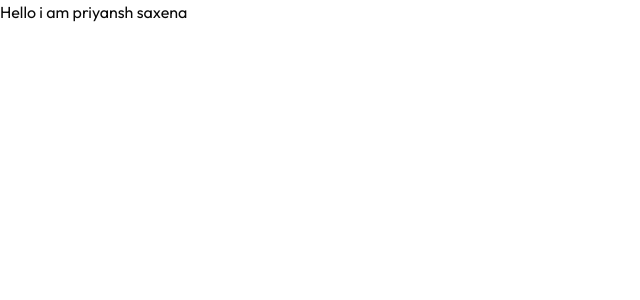
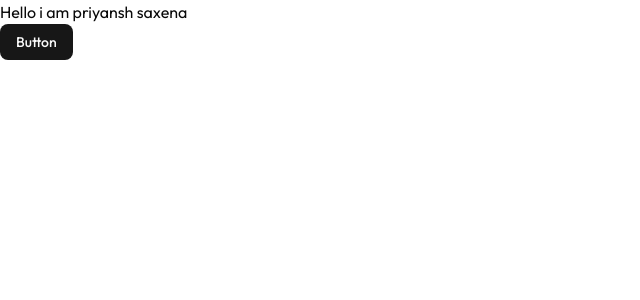
Before and after one commit to Priyansh7999/prep-studio-ai, a Next.js app: page / in a window 1280 px wide. Shown: the top 300 px of the page, without its empty margins (0-640 px from the left). Built offline with nearby package versions, Linux system fonts and the light colour scheme.

Commit message:
feat: add drizzle orm with neon postgresql and create USER table

```diff
--- a/app/page.js
+++ b/app/page.js
@@ -1,9 +1,11 @@
+import { Button } from "@/components/ui/button";
 import Image from "next/image";
 
 export default function Home() {
   return (
     <div>
       <h2>Hello i am priyansh saxena</h2>
+      <Button>Button</Button>
     </div>
   );
 }
--- /dev/null
+++ b/components/ui/button.jsx
@@ -0,0 +1,60 @@
+import * as React from "react"
+import { cva } from "class-variance-authority";
+import { Slot } from "radix-ui"
+
+import { cn } from "@/lib/utils"
+
+const buttonVariants = cva(
+  "inline-flex items-center justify-center gap-2 whitespace-nowrap rounded-md text-sm font-medium transition-all disabled:pointer-events-none disabled:opacity-50 [&_svg]:pointer-events-none [&_svg:not([class*='size-'])]:size-4 shrink-0 [&_svg]:shrink-0 outline-none focus-visible:border-ring focus-visible:ring-ring/50 focus-visible:ring-[3px] aria-invalid:ring-destructive/20 dark:aria-invalid:ring-destructive/40 aria-invalid:border-destructive",
+  {
+    variants: {
+      variant: {
+        default: "bg-primary text-primary-foreground hover:bg-primary/90",
+        destructive:
+          "bg-destructive text-white hover:bg-destructive/90 focus-visible:ring-destructive/20 dark:focus-visible:ring-destructive/40 dark:bg-destructive/60",
+        outline:
+          "border bg-background shadow-xs hover:bg-accent hover:text-accent-foreground dark:bg-input/30 dark:border-input dark:hover:bg-input/50",
+        secondary:
+          "bg-secondary text-secondary-foreground hover:bg-secondary/80",
+        ghost:
+          "hover:bg-accent hover:text-accent-foreground dark:hover:bg-accent/50",
+        link: "text-primary underline-offset-4 hover:underline",
+      },
+      size: {
+        default: "h-9 px-4 py-2 has-[>svg]:px-3",
+        xs: "h-6 gap-1 rounded-md px-2 text-xs has-[>svg]:px-1.5 [&_svg:not([class*='size-'])]:size-3",
+        sm: "h-8 rounded-md gap-1.5 px-3 has-[>svg]:px-2.5",
+        lg: "h-10 rounded-md px-6 has-[>svg]:px-4",
+        icon: "size-9",
+        "icon-xs": "size-6 rounded-md [&_svg:not([class*='size-'])]:size-3",
+        "icon-sm": "size-8",
+        "icon-lg": "size-10",
+      },
+    },
+    defaultVariants: {
+      variant: "default",
+      size: "default",
+    },
+  }
+)
+
+function Button({
+  className,
+  variant = "default",
+  size = "default",
+  asChild = false,
+  ...props
+}) {
+  const Comp = asChild ? Slot.Root : "button"
+
+  return (
+    <Comp
+      data-slot="button"
+      data-variant={variant}
+      data-size={size}
+      className={cn(buttonVariants({ variant, size, className }))}
+      {...props} />
+  );
+}
+
+export { Button, buttonVariants }
--- /dev/null
+++ b/configs/db.js
@@ -0,0 +1,3 @@
+import { drizzle } from 'drizzle-orm/neon-http';
+
+export const db = drizzle(process.env.NEXT_PUBLIC_DATABASE_CONNECTION_STRING);
--- /dev/null
+++ b/configs/schema.js
@@ -0,0 +1,8 @@
+import { boolean, pgTable, serial, varchar } from "drizzle-orm/pg-core";
+
+export const USER_TABLE = pgTable("users", {
+    id: serial("id").primaryKey(),
+    name: varchar("user_name", { length: 255 }).notNull(),
+    email:varchar().notNull(),
+    isMember: boolean().default(false).notNull(),
+});
--- a/package.json
+++ b/package.json
@@ -9,8 +9,11 @@
     "lint": "eslint"
   },
   "dependencies": {
+    "@neondatabase/serverless": "^1.0.2",
     "class-variance-authority": "^0.7.1",
     "clsx": "^2.1.1",
+    "dotenv": "^17.3.1",
+    "drizzle-orm": "^0.45.1",
     "lucide-react": "^0.575.0",
     "next": "16.1.6",
     "radix-ui": "^1.4.3",
@@ -21,6 +24,7 @@
   "devDependencies": {
     "@tailwindcss/postcss": "^4",
     "babel-plugin-react-compiler": "1.0.0",
+    "drizzle-kit": "^0.31.9",
     "eslint": "^9",
     "eslint-config-next": "16.1.6",
     "shadcn": "^3.8.5",
```
Also changed, not shown: 1 other file (tests, documents, lock files or other folders).
